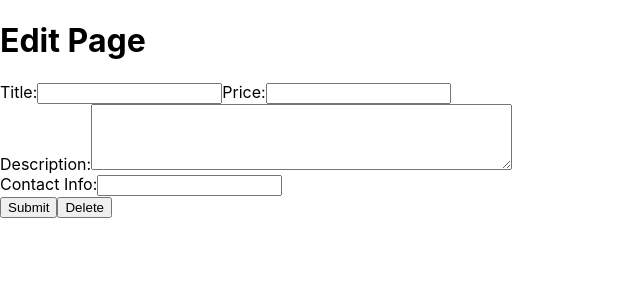
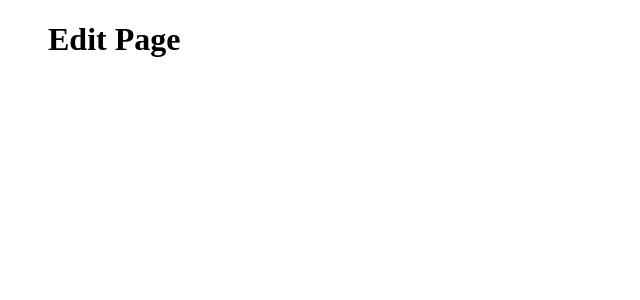
Before and after one commit to hoalexander44/CS375_Boring_Group, a React (Create React App) app in the folder app/client/: page /EditPost in a window 1280 px wide. Shown: the top 300 px of the page, without its empty margins (0-640 px from the left). Built offline with nearby package versions, Linux system fonts and the light colour scheme.

Commit message:
added drag and drop to add page

```diff
--- /dev/null
+++ b/app/client/src/components/ButtonComponent.js
@@ -0,0 +1,14 @@
+import React, { Component } from 'react';
+
+
+class ButtonComponent extends Component {
+    render() {
+        return (
+            <div>
+                <button onClick={this.props.isPressed}> {this.props.label} </button>
+            </div>
+        );
+    }
+}
+
+export default ButtonComponent;
--- /dev/null
+++ b/app/client/src/components/ImageDragDropComponent.js
@@ -0,0 +1,43 @@
+import React, { Component } from 'react';
+import { Link } from "react-router-dom";
+import './component.css';
+
+//www.youtube.com/watch?v=hqSlVvKvvjQ was heavily referenced
+
+class ImageDragDropComponent extends Component {
+
+    classChange = (event) => {
+        event.preventDefault();
+        event.target.classList = "dropzone dragover"
+        return false;
+    }
+
+    classRevert = (event) => {
+        event.preventDefault();
+        event.target.classList = "dropzone"
+        return false;
+    }
+
+    fileDropped = (event) => {
+        event.preventDefault();
+        event.target.classList = "dropzone";
+        console.log(event.dataTransfer.files);
+    }
+
+    render() {
+
+        return (
+
+            <div
+                className="dropzone"
+                id="dropzone"
+                onDragOver={this.classChange}
+                onDragLeave={this.classRevert}
+                onDrop={this.fileDropped}>
+                Drop files here to upload
+            </div>
+        );
+    }
+}
+
+export default ImageDragDropComponent;
--- /dev/null
+++ b/app/client/src/components/TextAreaComponent.js
@@ -0,0 +1,24 @@
+import React, { Component } from 'react';
+
+
+class TextAreaComponent extends Component {
+    render() {
+        return (
+            <div>
+                <label for="textArea">
+                    {this.props.label}
+                </label>
+
+                <textarea
+                    id="textArea"
+                    name="textArea"
+                    rows="4"
+                    cols="50"
+                    onChange={this.props.logChange}>
+                </textarea>
+            </div>
+        );
+    }
+}
+
+export default TextAreaComponent;
--- /dev/null
+++ b/app/client/src/components/TextInputComponent.js
@@ -0,0 +1,20 @@
+import React, { Component } from 'react';
+
+
+class TextInputComponent extends Component {
+    render() {
+        return (
+            <div>
+                <label for="textInput">{this.props.label}</label>
+                <input
+                    type="text"
+                    id="textInput"
+                    name="textInput"
+                    onChange={this.props.logChange}>
+                </input>
+            </div>
+        );
+    }
+}
+
+export default TextInputComponent;
--- /dev/null
+++ b/app/client/src/components/component.css
@@ -0,0 +1,16 @@
+
+.dropzone {
+    width:300px;
+    height:300px;
+    border:2px dashed #ccc;
+    color: #ccc;
+    line-height:300px;
+    text-align: center;
+}
+
+.dropzone.dragover {
+    border-color:#000;
+    color:#000;
+
+
+}
--- a/app/client/src/index.css
+++ b/app/client/src/index.css
@@ -1,13 +1,6 @@
-body {
-  margin: 0;
-  font-family: -apple-system, BlinkMacSystemFont, 'Segoe UI', 'Roboto', 'Oxygen',
-    'Ubuntu', 'Cantarell', 'Fira Sans', 'Droid Sans', 'Helvetica Neue',
-    sans-serif;
-  -webkit-font-smoothing: antialiased;
-  -moz-osx-font-smoothing: grayscale;
+div {
+    margin: 20px;
 }
-
-code {
-  font-family: source-code-pro, Menlo, Monaco, Consolas, 'Courier New',
-    monospace;
+textarea{
+    vertical-align: middle;
 }
--- a/app/client/src/pages/AddPost.js
+++ b/app/client/src/pages/AddPost.js
@@ -1,29 +1,81 @@
 import React, {Component} from 'react';
 import { BrowserRouter as Router, Route, Switch, Link, Redirect } from "react-router-dom";
 import '../App.css';
+import TextInputComponent from '../components/TextInputComponent'
+import TextAreaComponent from '../components/TextAreaComponent'
+import ButtonComponent from '../components/ButtonComponent'
+import ImageDragDropComponent from '../components/ImageDragDropComponent'
+
+
+let description = '';
+let title = '';
+let cost = 0;
+let contact = '';
+
+function isNum(num) {
+    return !isNaN(num)
+}
 
 class AddPost extends Component {
+    descriptionChange = (event) => {
+        description = event.target.value;
+        console.log(description);
+    }
+
+    titleChange = (event) => {
+        title = event.target.value;
+        console.log(title);
+    }
+
+    costChange = (event) => {
+        cost = event.target.value;
+        console.log(cost);
+    }
+
+    contactChange = (event) => {
+        contact = event.target.value;
+        console.log(contact);
+    }
+
+    //Output
+    submitting = (event) => {
+        if (isNum(cost)) {
+            console.log("submitting...");
+            let data = { description: description, title: title, cost: cost, contact: contact }
+            console.log(data);
+        }
+        else {
+            console.log("cost is not valid");
+        }
+
+    }
   render() {
     return(
     	<div>
     		<h1>Add Post</h1>
-    		<div>
-    			<label for="title">Title:</label>
-    			<input type="text" id="title" name="title"></input>
-    		    <label for="price">Price:</label>
-    			<input type="text" id="price" name="price"></input>
-    		</div>
-    		<div>
-    	    	<label for="description">Description:</label>
-    		    <textarea id="description" name="description" rows="4" cols="50"></textarea>
-    		</div>
-    		<div>
-    	    	<label for="contact">Contact Info:</label>
-    		    <input type="contact" id="contact" name="Price"></input>
-    		</div>
-    		<div>
-    			<button onClick={hi}> Submit </button>
-    		</div>
+
+            <TextInputComponent
+                label={"Title: "}
+                logChange={this.titleChange} />
+
+            <TextInputComponent
+                label={"Price: "}
+                logChange={this.costChange}/>
+
+            <TextAreaComponent
+                label={"Description: "}
+                logChange={this.descriptionChange}/>
+
+            <ImageDragDropComponent />
+
+            <TextInputComponent
+                label={"Contact Info: "}
+                logChange={this.contactChange} />
+
+            <ButtonComponent
+                label={"Submit"}
+                isPressed={this.submitting}/>
+
     	</div>
     );
   }
--- a/app/client/src/pages/EditPost.js
+++ b/app/client/src/pages/EditPost.js
@@ -7,24 +7,6 @@ class EditPost extends Component {
     return(
         <div>
             <h1>Edit Page</h1>
-    		<div>
-    			<label for="title">Title:</label>
-    			<input type="text" id="title" name="title"></input>
-    		    <label for="price">Price:</label>
-    			<input type="text" id="price" name="price"></input>
-    		</div>
-    		<div>
-    	    	<label for="description">Description:</label>
-    		    <textarea id="description" name="description" rows="4" cols="50"></textarea>
-    		</div>
-    		<div>
-    	    	<label for="contact">Contact Info:</label>
-    		    <input type="contact" id="contact" name="Price"></input>
-    		</div>
-    		<div>
-    			<button> Submit </button>
-    			<button> Delete </button>
-    		</div>
         </div>
     );
   }
```
